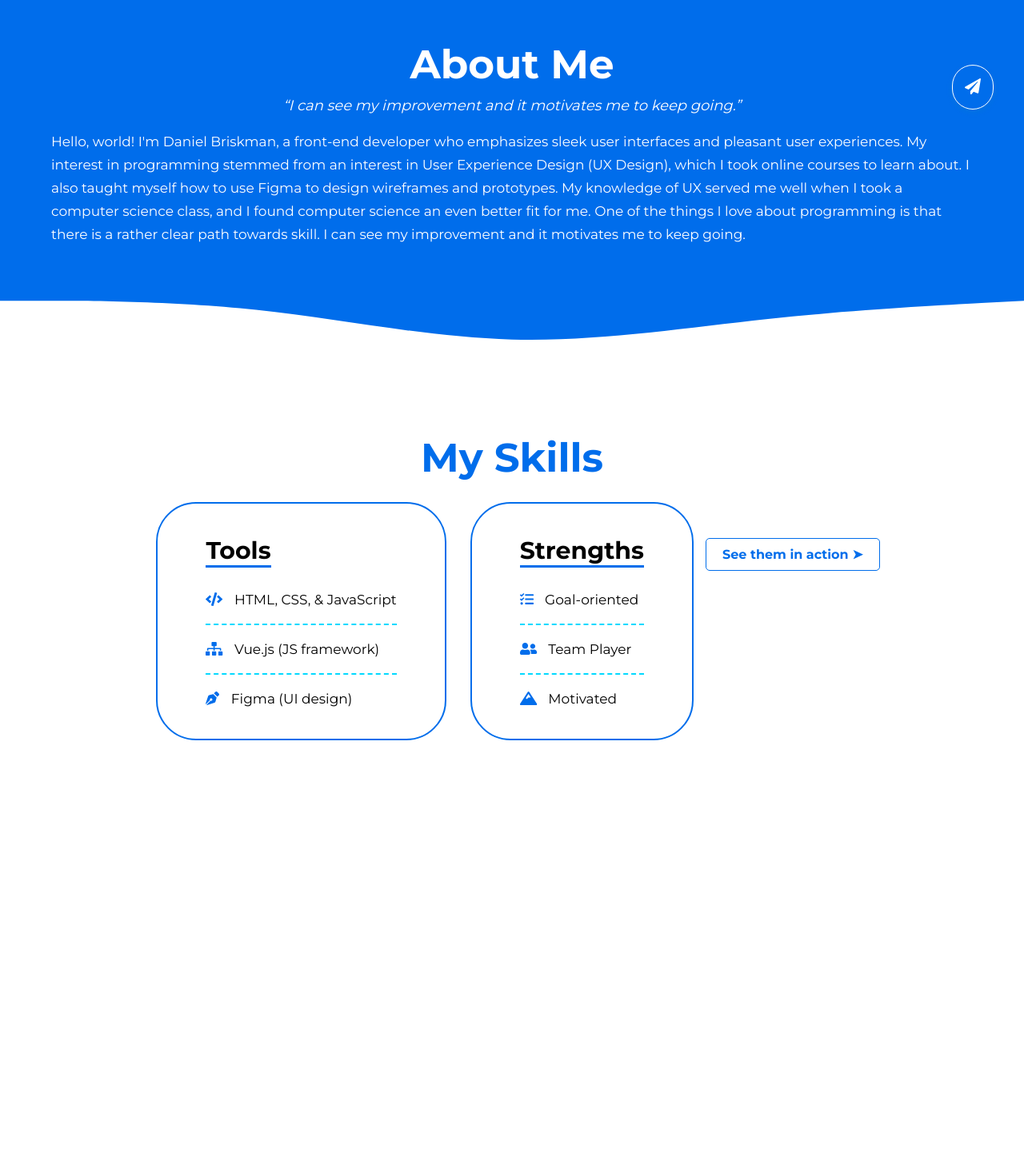
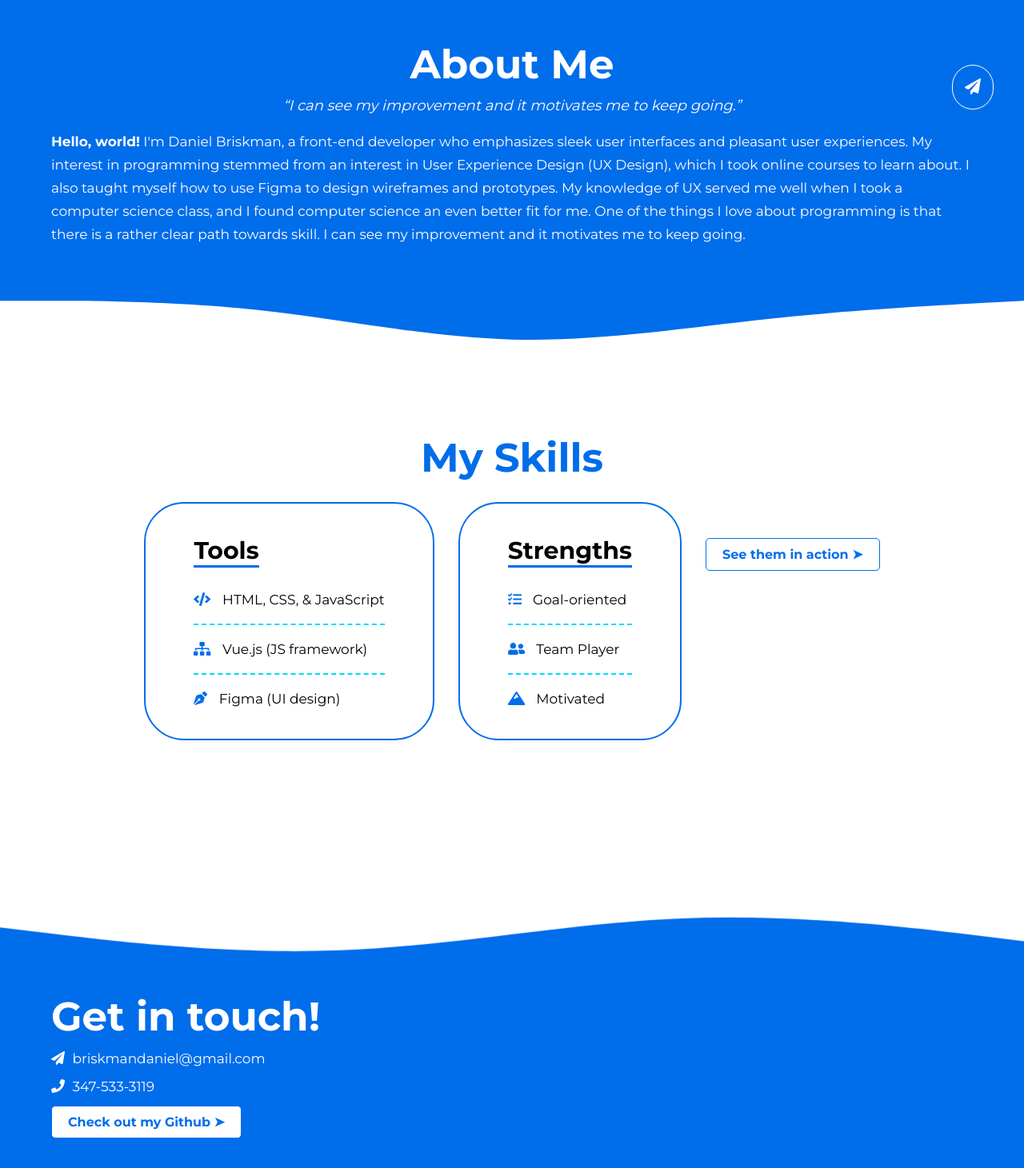
Before and after one commit to popplio2/DB-Portfolio, a Vue app in the folder portfolio/: page / in a window 1280 px wide. Shown: the part 625-2086 px from the top of the page at 80% size. Before the commit the page ends 1616 px from the top, so only its background shows below. Built offline with nearby package versions, Linux system fonts and the light colour scheme.

Commit message:
added footer, made various styling edits

```diff
--- a/portfolio/src/main.js
+++ b/portfolio/src/main.js
@@ -3,8 +3,8 @@ import App from "./App.vue";
 import router from "./router";
 
 import { library } from "@fortawesome/fontawesome-svg-core";
-import { faCode, faSitemap, faPenNib, faTasks, faUserFriends, faMountain, faPaperPlane } from "@fortawesome/free-solid-svg-icons";
-library.add(faCode, faSitemap, faPenNib, faTasks, faUserFriends, faMountain, faPaperPlane);
+import { faCode, faSitemap, faPenNib, faTasks, faUserFriends, faMountain, faPaperPlane, faPhone } from "@fortawesome/free-solid-svg-icons";
+library.add(faCode, faSitemap, faPenNib, faTasks, faUserFriends, faMountain, faPaperPlane, faPhone);
 import { FontAwesomeIcon } from "@fortawesome/vue-fontawesome";
 
 const app = createApp(App);
--- a/portfolio/src/views/Home.vue
+++ b/portfolio/src/views/Home.vue
@@ -4,11 +4,11 @@
       <div class="title-container">
         <h1>👋 I'm Daniel Briskman</h1>
         <div class="subtitle">
-          <p>I ideate. I innovate. <strong>I create.</strong></p>
+          <p>I ideate. I iterate. <strong>I create.</strong></p>
         </div>
 
         <div class="img-and-btn">
-          <router-link class="button-link" to="/projects">
+          <router-link class="home-link" to="/projects">
             <Button>See my projects ➤</Button>
           </router-link>
           <img src="../assets/memoji.svg" alt="a memoji of Daniel Briskman working on his laptop">
@@ -28,7 +28,7 @@
     <section class="about global-container">
       <h2>About Me</h2>
       <q>I can see my improvement and it motivates me to keep going.</q>
-      <p>Hello, world! I'm Daniel Briskman, a front-end developer who emphasizes sleek user interfaces and pleasant user experiences. My interest in programming stemmed from an interest in User Experience Design (UX Design), which I took online courses to learn about. I also taught myself how to use Figma to design wireframes and prototypes. My knowledge of UX served me well when I took a computer science class, and I found computer science an even better fit for me. One of the things I love about programming is that there is a rather clear path towards skill. I can see my improvement and it motivates me to keep going.</p>
+      <p><b>Hello, world!</b> I'm Daniel Briskman, a front-end developer who emphasizes sleek user interfaces and pleasant user experiences. My interest in programming stemmed from an interest in User Experience Design (UX Design), which I took online courses to learn about. I also taught myself how to use Figma to design wireframes and prototypes. My knowledge of UX served me well when I took a computer science class, and I found computer science an even better fit for me. One of the things I love about programming is that there is a rather clear path towards skill. I can see my improvement and it motivates me to keep going.</p>
     </section>
     <div class="clip"></div>
 
@@ -73,12 +73,28 @@
             </li>
           </ul>
         </div>
-        <router-link class="button-link" to="/projects">
+        <router-link class="skills-link" to="/projects">
           <Button>See them in action ➤</Button>
         </router-link>
       </div>
     </section>
 
+    <svg class="wave" xmlns="http://www.w3.org/2000/svg" viewBox="0 0 1440 320">
+      <path fill="#006deb" fill-opacity="1" d="M0,160L80,176C160,192,320,224,480,213.3C640,203,800,149,960,138.7C1120,128,1280,160,1360,176L1440,192L1440,320L1360,320C1280,320,1120,320,960,320C800,320,640,320,480,320C320,320,160,320,80,320L0,320Z"></path>
+    </svg>
+    <div class="clip clip-inverted"></div>
+    <footer class="footer global-container">
+      <h2>Get in touch!</h2>
+      <p>
+        <font-awesome-icon icon="paper-plane" />
+        briskmandaniel@gmail.com</p>
+      <p>
+        <font-awesome-icon icon="phone" />
+        347-533-3119</p>
+      <a href="https://github.com/popplio2" target="blank">
+        <Button>Check out my Github ➤</Button>
+      </a>
+    </footer>
   </div>
 </template>
 
@@ -152,6 +168,9 @@ export default {
   .img-and-btn {
     display: flex;
     justify-content: space-between;
+  }
+  .home-link {
+    align-self: flex-start;
   }
   .img-and-btn img {
     height: 20rem;
@@ -243,13 +262,27 @@ export default {
   .skills-table li:last-child {
     border-bottom: none;
   }
-  .skills-table a {
+  .skills-link {
     margin: 1.5rem;
   }
   .skills-table svg {
     margin-right: 1rem;
     color: var(--main-color);
   }
+
+  .footer {
+    background-color: var(--main-color);
+    color: var(--white);
+    padding-bottom: 8rem;
+    margin-top: -.5rem;
+  }
+  .footer svg {
+    margin-right: .5rem;
+  }
+  .footer p {
+    margin-bottom: 1rem;
+  }
+
 @media only screen and (max-width: 1200px) {
   .wave {
     display: none;
@@ -257,7 +290,10 @@ export default {
   .clip {
     display: block;
   }
-  .about {
+  .landing {
+    margin-bottom: 5rem;
+  }
+  .about, .footer {
     padding-top: 8rem;
     padding-bottom: 5rem;
   }
```
